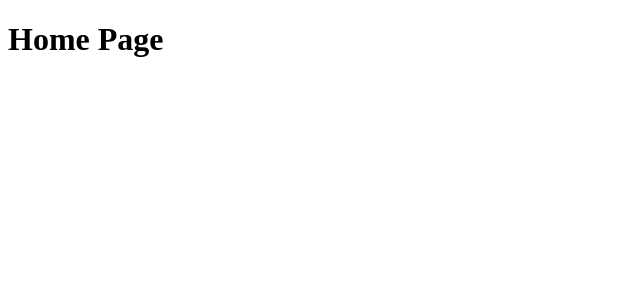
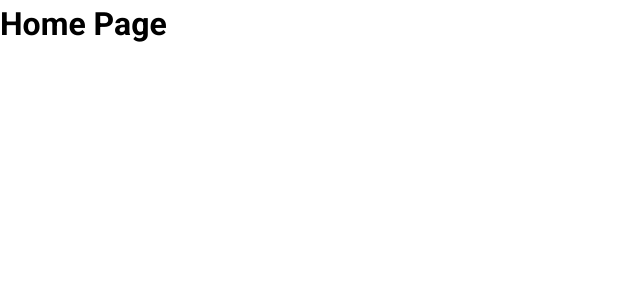
Before and after one commit to sammern-stack/Markdown-Editor, a React (Vite) app in the folder client/: page / in a window 1280 px wide. Shown: the top 300 px of the page, without its empty margins (0-640 px from the left). Built offline with nearby package versions, Linux system fonts and the light colour scheme.

Commit message:
feat: create stylesheets for mixins resets and variables and import the necessary globally

```diff
--- a/client/src/main.tsx
+++ b/client/src/main.tsx
@@ -2,7 +2,7 @@ import { StrictMode } from "react";
 import { createRoot } from "react-dom/client";
 import { BrowserRouter } from "react-router-dom";
 import App from "./App.tsx";
-import "./index.scss";
+import "./styles/global.scss";
 
 const rootEl = document.getElementById("root");
 createRoot(rootEl!).render(
--- a/client/src/pages/Home/Home.tsx
+++ b/client/src/pages/Home/Home.tsx
@@ -1,8 +1,8 @@
-import "./Home.module.scss";
+import styles from "./Home.module.scss";
 
 const Home = () => {
   return (
-    <div className="home">
+    <div className={styles.home}>
       <h1>Home Page</h1>
     </div>
   );
--- /dev/null
+++ b/client/src/styles/_reset.scss
@@ -0,0 +1,72 @@
+@import url("https://fonts.googleapis.com/css2?family=Roboto:ital,wght@0,100..900;1,100..900&display=swap");
+
+*,
+*::before,
+*::after {
+  box-sizing: border-box;
+  margin: 0;
+  padding: 0;
+}
+
+html {
+  font-size: var(--fs);
+  scroll-behavior: smooth;
+  -webkit-text-size-adjust: 100%;
+}
+
+body {
+  min-height: 100vh;
+  font-family: var(--ff);
+  line-height: 1.5;
+  -webkit-font-smoothing: antialiased;
+  -moz-osx-font-smoothing: grayscale;
+}
+
+#root {
+  height: 100vh;
+  display: flex;
+  flex-direction: column;
+  isolation: isolate;
+}
+
+img,
+picture,
+video,
+canvas,
+svg {
+  display: block;
+  max-width: 100%;
+}
+
+input,
+button,
+textarea,
+select {
+  font: inherit; // inputs don't inherit font by default
+}
+
+p,
+h1,
+h2,
+h3,
+h4,
+h5,
+h6 {
+  overflow-wrap: break-word;
+}
+
+ul,
+ol {
+  list-style: none;
+}
+
+a {
+  text-decoration: none;
+  color: inherit;
+}
+
+button {
+  cursor: pointer;
+  border: none;
+  background: none;
+}
--- /dev/null
+++ b/client/src/styles/_variables.scss
@@ -0,0 +1,24 @@
+// Neutral colors
+$neutral-950: #000000;
+$neutral-500: #6f6f6f;
+$neutral-200: #e4e4e4;
+$neutral-100: #f5f5f5;
+$neutral-000: #ffffff;
+
+// Slate colors
+$slate-950: #1d1f22;
+$slate-800: #2b2d31;
+$slate-700: #35393f;
+$slate-500: #5a6069;
+$slate-400: #7c8187;
+$slate-300: #c1c4cb;
+
+// Orange colors
+$orange-600: #e46643;
+$orange-400: #f39765;
+
+:root {
+  // Typography
+  --ff: "Roboto", sans-serif;
+  --fs: 16px;
+}
--- /dev/null
+++ b/client/src/styles/global.scss
@@ -0,0 +1,2 @@
+@forward "./variables";
+@forward "./reset";
```
Also changed, not shown: client/src/styles/_mixins.scss (added).
